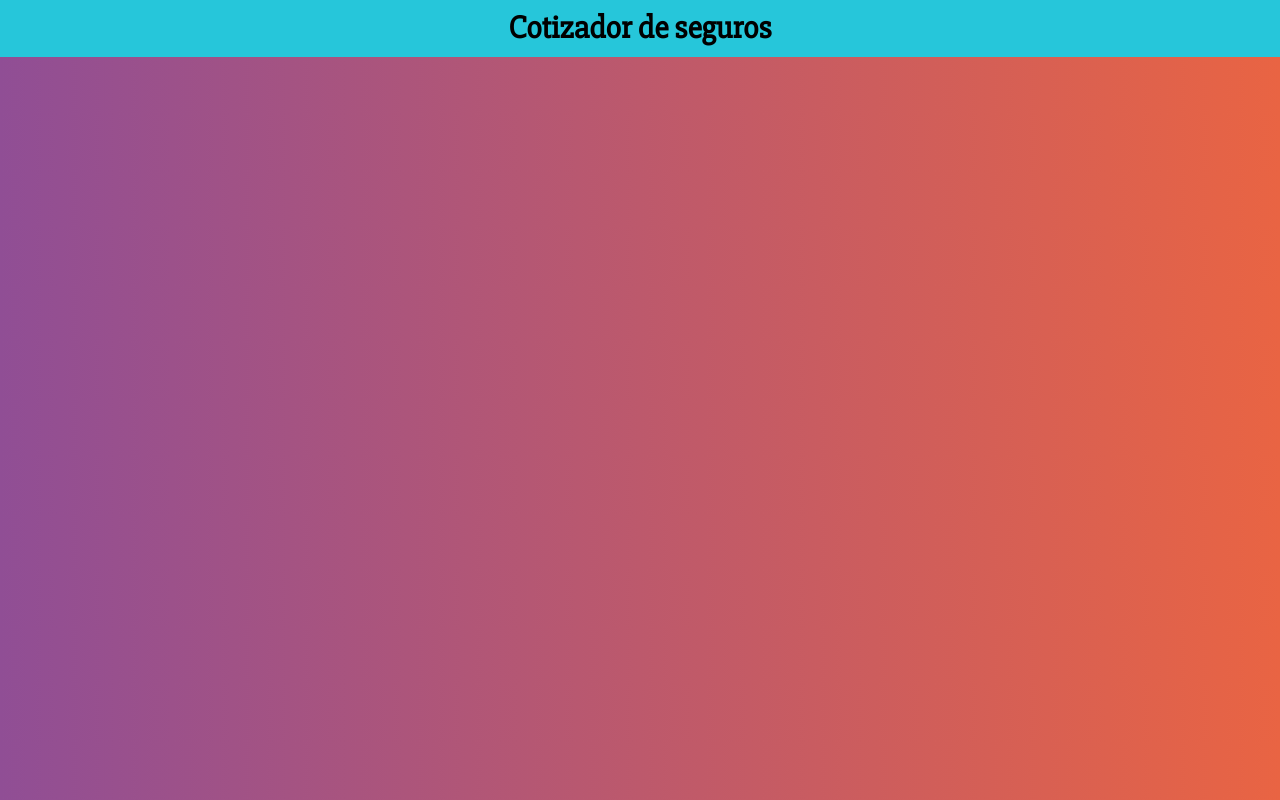
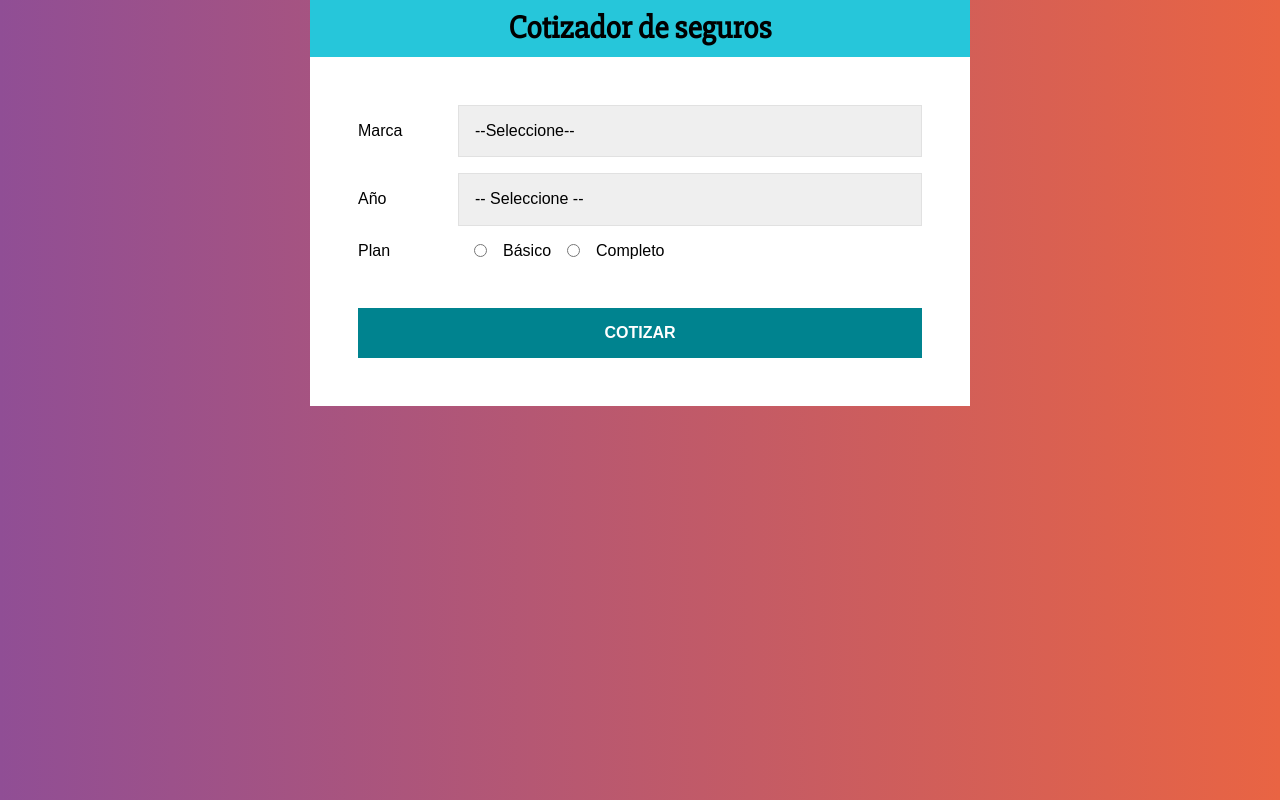
Before and after one commit to GutierrezJose/curso-react-la-guia-completa-udemy-proyecto3-cotizador-de-seguro, a React (Create React App) app: page / in a window 1280 px wide. Built offline with nearby package versions, Linux system fonts and the light colour scheme.

Commit message:
Finished Styled Components

```diff
--- a/src/App.js
+++ b/src/App.js
@@ -1,11 +1,28 @@
 import React from 'react';
-import {Header} from './components/Header';
+import { Header } from './components/Header';
+import { Formulario } from './components/Formulario';
+import styled from '@emotion/styled';
 
+const Contenedor = styled.div`
+  max-width: 660px;
+  margin: 0 auto;
+`;
+
+const ContenedorFormulario = styled.div`
+  background-color: #FFF;
+  padding: 3rem;
+`;
 function App() {
   return (
-   <Header
-    titulo='Cotizador de seguros'
-   />
+    <Contenedor>
+      <Header
+        titulo='Cotizador de seguros'
+      />
+
+      <ContenedorFormulario>
+        <Formulario />
+      </ContenedorFormulario>
+    </Contenedor>
   );
 }
 
--- /dev/null
+++ b/src/components/Formulario.jsx
@@ -0,0 +1,78 @@
+import React from 'react';
+import styled from '@emotion/styled';
+
+const Campo = styled.div`
+    display: flex;
+    margin-bottom: 1rem;
+    align-items: center;
+`;
+const Label = styled.label`
+    flex: 0 0 100px;
+`;
+const Select = styled.select`
+    display: block;
+    width: 100%;
+    padding: 1rem;
+    border: 1px solid #E1E1E1;
+    -webkit-appearance: none;
+`;
+const InputRadio = styled.input`
+    margin: 0 1rem;
+`;
+const Boton = styled.button`
+    background-color: #00838F;
+    font-size: 16px;
+    width: 100%;
+    padding: 1rem;
+    color: #FFF;
+    text-transform: uppercase;
+    font-weight: bold;
+    border: none;
+    transition: background-color .3s ease;
+    margin-top: 2rem;
+    &:hover {
+        background-color: #26C6DA;
+        cursor: pointer;
+    }
+`;
+
+export const Formulario = () => {
+    return (
+        <form>
+            <Campo>
+                <Label>Marca</Label>
+                <Select>
+                    <option value="">--Seleccione--</option>
+                    <option value="americano">Americano</option>
+                    <option value="europeo">Europeo</option>
+                    <option value="asiatico">Asiatico</option>
+                </Select>
+            </Campo>
+
+            <Campo>
+                <Label>Año</Label>
+                <Select>
+                    <option value="">-- Seleccione --</option>
+                    <option value="2021">2021</option>
+                    <option value="2020">2020</option>
+                    <option value="2019">2019</option>
+                    <option value="2018">2018</option>
+                    <option value="2017">2017</option>
+                    <option value="2016">2016</option>
+                    <option value="2015">2015</option>
+                    <option value="2014">2014</option>
+                    <option value="2013">2013</option>
+                    <option value="2012">2012</option>
+                </Select>
+            </Campo>
+
+            <Campo>
+                <Label>Plan</Label>
+                <InputRadio type="radio" name="plan" value="basica" />Básico
+                <InputRadio type="radio" name="plan" value="completo" />Completo
+            </Campo>
+
+            <Boton type='button'>Cotizar</Boton>
+        </form>
+    )
+}
```
